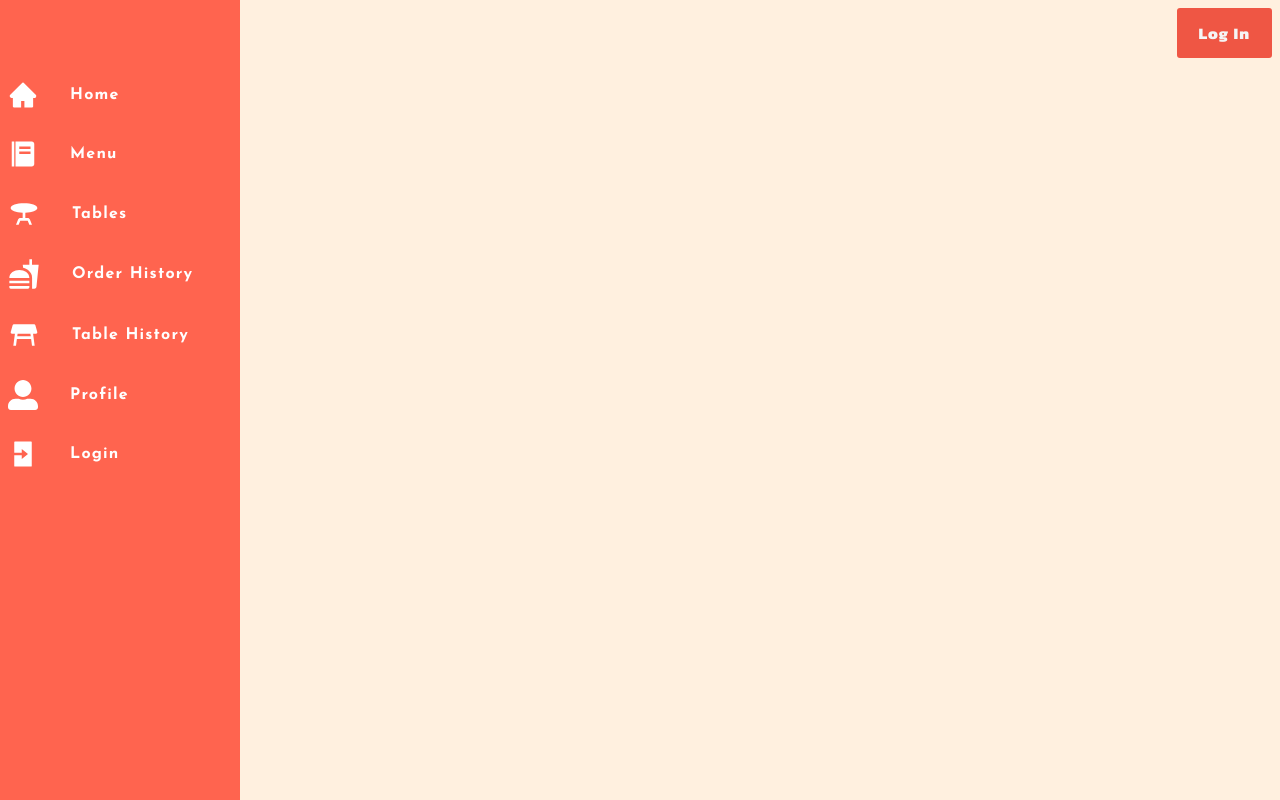
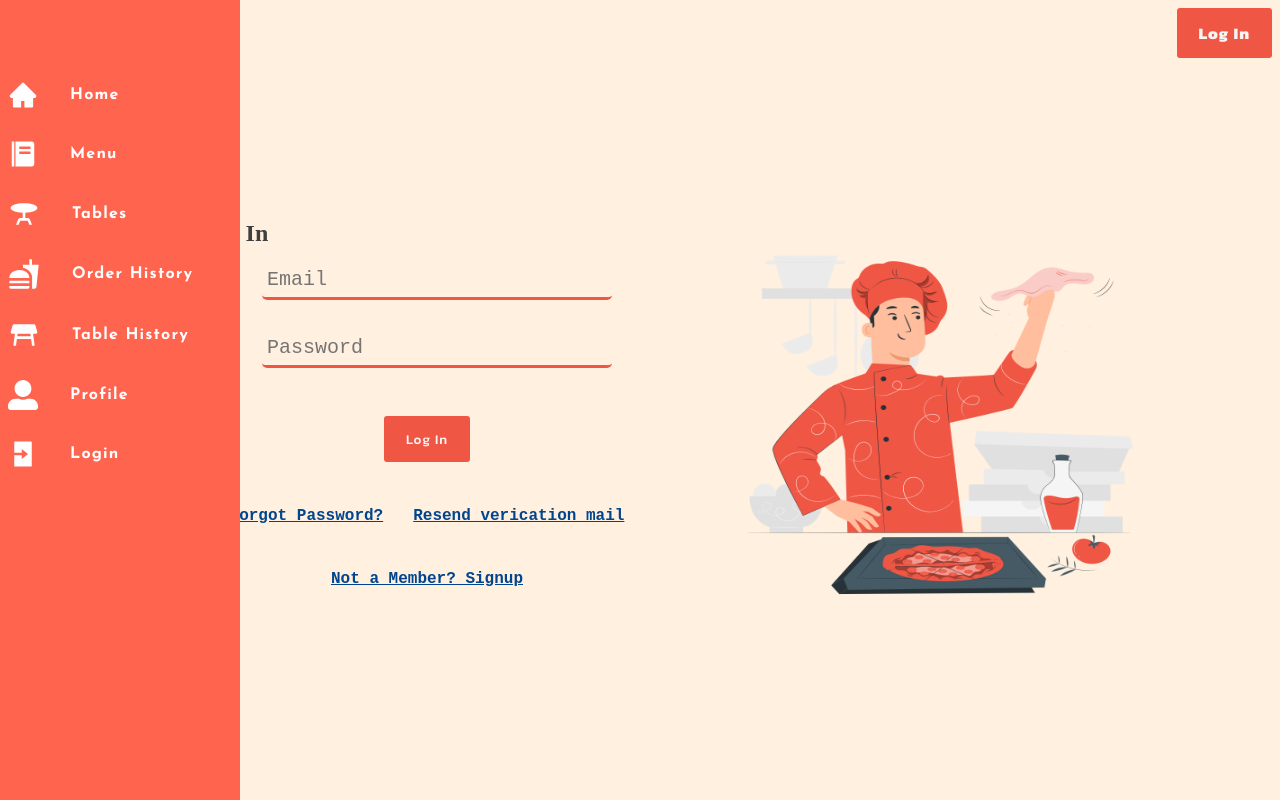
Before and after one commit to ikarthik21/RestoBay, a React (Create React App) app: page /menu in a window 1280 px wide. Built offline with nearby package versions, Linux system fonts and the light colour scheme; no server answers; what notyf would draw is missing.

Commit message:
minor fixes

```diff
--- a/src/App.js
+++ b/src/App.js
@@ -70,6 +70,7 @@ function App() {
               <Route path="/profile" element={<Profile />} />
               <Route path="/resetPassword/:token" element={<ResetPassword />} />
               <Route path="/verify/email/:token" element={<Verify />} />
+
             </>
           ) : (
             <>
@@ -77,6 +78,7 @@ function App() {
               <Route path="/login" element={<Login />} />
               <Route path="/verify/email/:token" element={<Verify />} />
               <Route path="/resetPassword/:token" element={<ResetPassword />} />
+               <Route path="*" element={<Login />} />
 
             </>
           )}
--- a/src/Components/Login/Login.js
+++ b/src/Components/Login/Login.js
@@ -1,4 +1,4 @@
-import React, { useState, useEffect } from 'react';
+import React, { useState } from 'react';
 import { FormItem, AllSecWrap } from '../Styles/HomeStyles';
 import '../../App.css'
 import { useNavigate } from 'react-router-dom';
@@ -12,13 +12,10 @@ import Register from './Register';
 
 const Login = () => {
 
-
     const loginuserDetails = {
         lemail: "",
         lpassword: "",
     };
-
-
 
     const navigate = useNavigate();
     const [Loginpg, setLoginpg] = useState(true); // toggle login and signup
@@ -50,13 +47,6 @@ const Login = () => {
         setShowfEmail(!showfEmail);
         setLoginpg(!Loginpg);
     }
-
-
-    useEffect(() => {
-        console.log(loginDetails)
-
-    }, [loginDetails])
-
 
     // user login function
     const validateLogin = async () => {
@@ -116,7 +106,7 @@ const Login = () => {
     const resendMail = async () => {
         try {
             const resp = await resendVerifyLink(vemail);
-            console.log(resp);
+
             if (resp.data.message) {
                 notyf.open({
                     type: 'info',
--- a/src/Components/Menu/Menu.js
+++ b/src/Components/Menu/Menu.js
@@ -40,7 +40,7 @@ const Menu = (props) => {
     useEffect(() => {
         const getcart = async (cartobj) => {
             const resp = await getCart(cartobj);
-            console.log(resp.data.cart);
+
             setCart(resp.data.cart);
         }
         getcart({ cartid: props.userId });
--- a/src/Components/Table/Payment.js
+++ b/src/Components/Table/Payment.js
@@ -72,7 +72,7 @@ const Payment = (props) => {
 
                 try {
                     const response = await bookTable(props?.booking);
-                    console.log(response)
+
                     if (response.data.message) {
                         notyf.open({
                             type: 'info',
@@ -102,7 +102,7 @@ const Payment = (props) => {
 
                             try {
                                 const result = await verifyTablePayment(data);
-                                console.log(result);
+
                                 if (result.data.message) {
                                     notyf.open({
                                         type: 'info',
```
